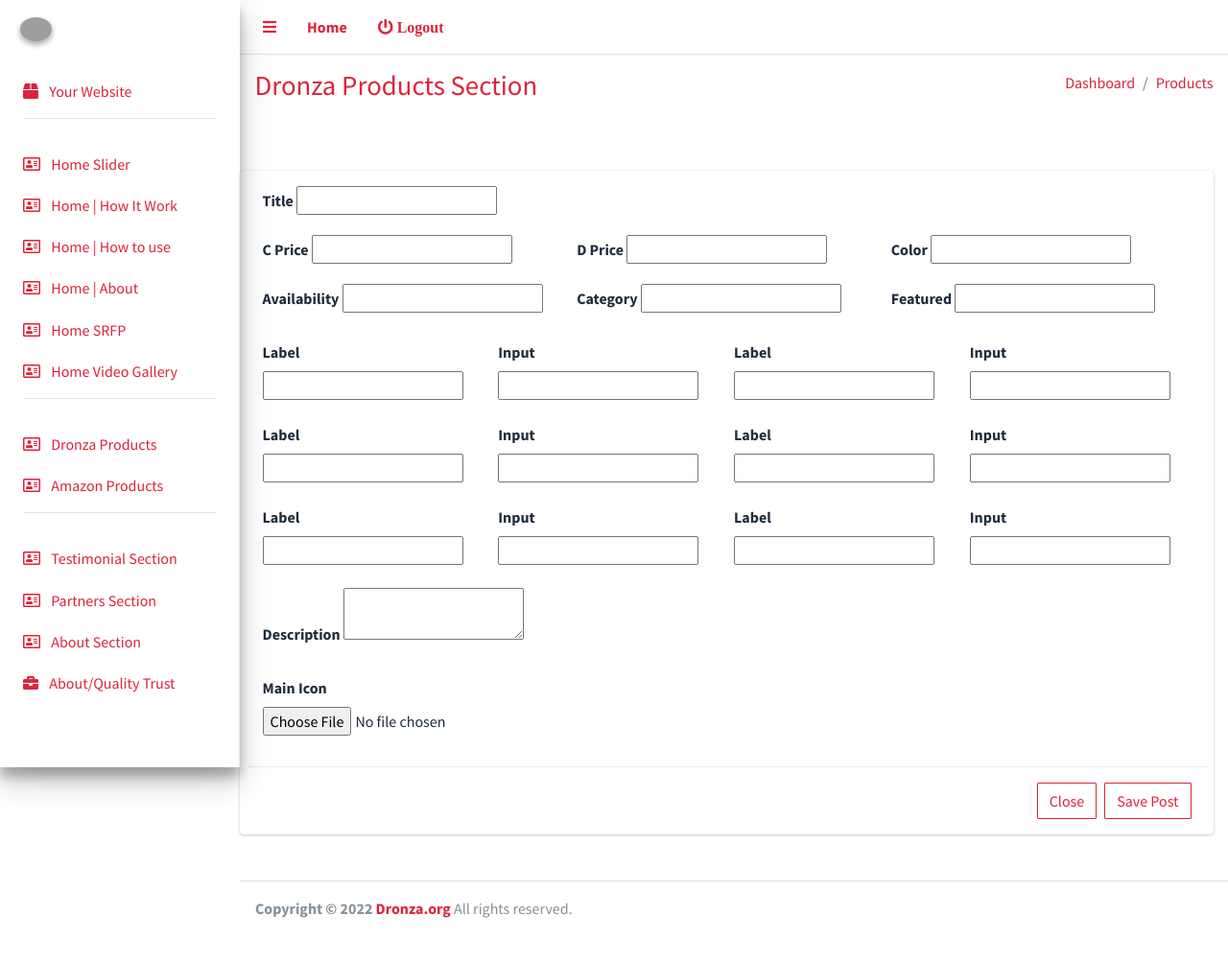
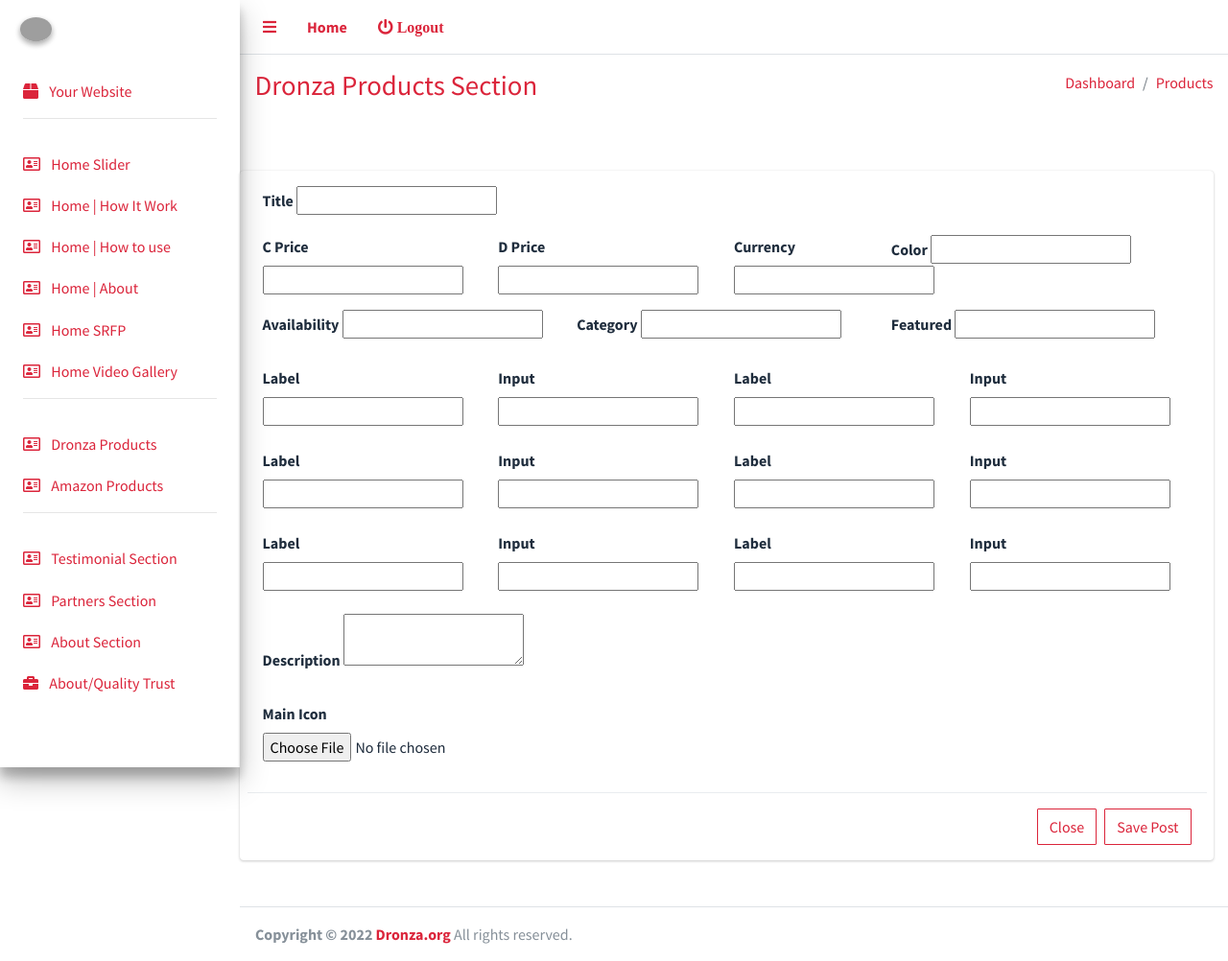
Before and after one commit to Sohaib-Aslamm/dronza, a Django app: template dronzaPanel/templates/Update/updateDroneProducts.html in a window 1280 px wide. Shown: the whole page at 96% size. Before the commit the page ends 957 px from the top, so only its background shows below. Run offline with Django 3.2, Linux system fonts and the light colour scheme; the template is opened without the code that fills it, so the values that code supplies are empty, except form fields; tables that the repository leaves empty hold one stand-in row (values such as "Sample post"); form fields are guessed from the names that the template uses; some libraries are stand-ins or nearby versions; grey boxes are pictures that could not be loaded.

Commit message:
minor price tag changes

```diff
--- a/dronzaPanel/forms.py
+++ b/dronzaPanel/forms.py
@@ -90,7 +90,8 @@
         widgets = {
             'name': forms.TextInput(attrs={'class': 'form-control', 'placeholder': 'enter name'}),
             'cPrice': forms.TextInput(attrs={'class': 'form-control', 'placeholder': 'current price'}),
-            'price': forms.TextInput(attrs={'class': 'form-control', 'placeholder': 'discounted price'}),
+            'dPrice': forms.TextInput(attrs={'class': 'form-control', 'placeholder': 'discounted price'}),
+            'currency': forms.TextInput(attrs={'class': 'form-control', 'placeholder': '$USD, PKR'}),
             'availability': forms.Select(attrs={'class': 'form-control'}),
             'category': forms.Select(attrs={'class': 'form-control'}),
             'featured': forms.Select(attrs={'class': 'form-control'}),
--- a/dronzaPanel/models.py
+++ b/dronzaPanel/models.py
@@ -128,7 +128,8 @@
 class Products(models.Model):
     name = models.CharField(max_length=100, default="")
     cPrice = models.CharField(max_length=100, default="")
-    price = models.CharField(max_length=100, default="")
+    dPrice = models.CharField(max_length=100, default="")
+    currency = models.CharField(max_length=100, default="")
     availability = models.CharField(max_length=100, choices=inStock,  default="")
     color = models.CharField(max_length=100, default="")
     featured = models.CharField(max_length=100, choices=Featured, default="")
--- a/dronzaPanel/templates/Update/updateDroneProducts.html
+++ b/dronzaPanel/templates/Update/updateDroneProducts.html
@@ -50,13 +50,17 @@
 
 
           <div class="row mb-3">
-               <div class="col-4">
+                    <div class="col-3">
                     <label>C Price</label>
                         {{ form.cPrice }}
                 </div>
-                <div class="col-4">
+                <div class="col-3">
                     <label>D Price</label>
-                        {{ form.price }}
+                        {{ form.dPrice }}
+                </div>
+               <div class="col-2">
+                    <label>Currency</label>
+                        {{ form.currency }}
                 </div>
             <div class="col-4">
                     <label>Color</label>
--- a/dronzaPanel/views.py
+++ b/dronzaPanel/views.py
@@ -30,7 +30,6 @@
             user = URFM.save()
             username = URFM.cleaned_data.get('username')
             email = URFM.cleaned_data.get('email')
-            print(username, email)
             URFM.cleaned_data.get('password')
 
             group = Group.objects.get(name='Customer')   # assign a default group to customer
@@ -174,7 +173,8 @@
         if PRDTFM.is_valid():
             TIT = PRDTFM.cleaned_data['name']
             CPR = PRDTFM.cleaned_data['cPrice']
-            DPR = PRDTFM.cleaned_data['price']
+            DPR = PRDTFM.cleaned_data['dPrice']
+            CRNCY = PRDTFM.cleaned_data['currency']
             AVLBTY = PRDTFM.cleaned_data['availability']
             CTR = PRDTFM.cleaned_data['category']
             FTRD = PRDTFM.cleaned_data['featured']
@@ -193,7 +193,7 @@
             input6 = PRDTFM.cleaned_data['input6']
             DESC = PRDTFM.cleaned_data['description']
             ICON = PRDTFM.cleaned_data['image']
-            reg = Products(name=TIT, cPrice=CPR, price=DPR, availability=AVLBTY, color=CLR, category=CTR,
+            reg = Products(name=TIT, cPrice=CPR, price=DPR, currency=CRNCY, availability=AVLBTY, color=CLR, category=CTR,
                            featured=FTRD, description=DESC, label1=lbl1, label2=lbl2, label3=lbl3, label4=lbl4,
                            label5=lbl5, label6=lbl6, input1=input1, input2=input2, input3=input3, input4=input4,
                            input5=input5, input6=input6, image=ICON)
--- a/home/templates/Home.html
+++ b/home/templates/Home.html
@@ -872,7 +872,7 @@
                                         </div>
                                         <div class="product-show-block">
                                             <div class="product-show-info shadow">
-                                                <div class="p-price">${{ PR.dPrice }} <del>${{ PR.cPrice }}</del></div>
+                                                <div class="p-price">{{ PR.currency }}{{ PR.dPrice }} <del>{{ PR.currency }}{{ PR.cPrice }}</del></div>
                                                 <div class="p-title"><h3 class="wt-title">{{ PR.title }}</h3></div>
                                                 <div class="p-specification">
                                                     <ul>
--- a/home/views.py
+++ b/home/views.py
@@ -230,7 +230,7 @@
             MSG = CNTCTFM.cleaned_data['message']
             sv = contact_us(name=NM, subject=SBJ, email=EM, phone=PH, message=MSG)
             sv.save()
-            notify_contact_us(NM, EM, MSG) # send email to customer who contacted by web site
+            notify_contact_us(NM, EM, MSG)  # send email to customer who contacted by web site
             contactForm()
             return HttpResponseRedirect('/thankyou')
     else:
```
Also changed, not shown: dronzaPanel/templates/adminDroneProducts.html (+8 -4 lines).
